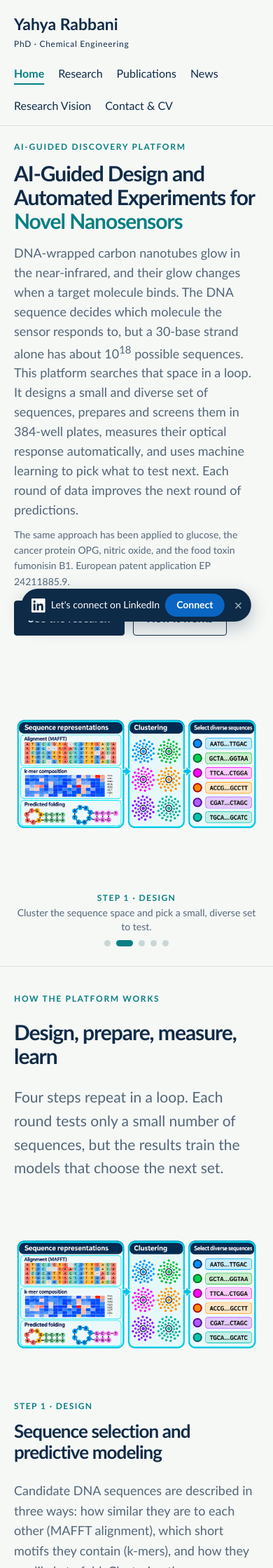
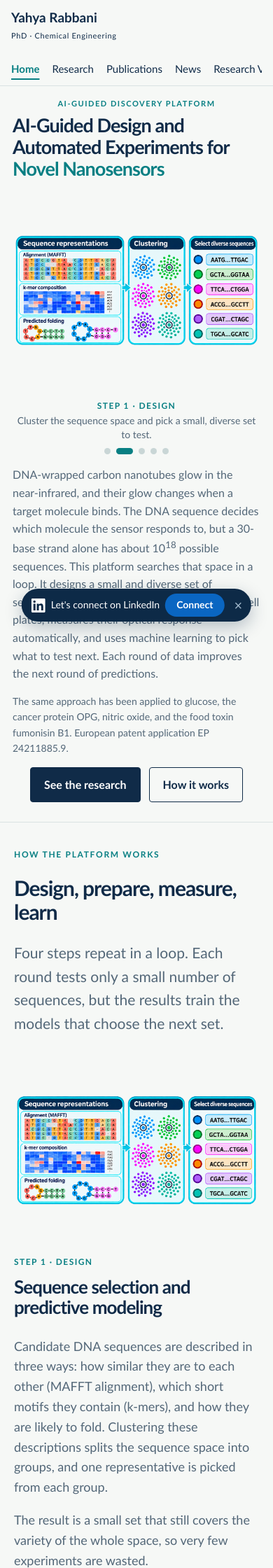
Before and after one commit to YahyaRabbani20/YahyaRabbani, a Jekyll site: the page built from _pages/about.md, in a window 390 px wide. Shown: the top 2240 px of the page at 70% size. Built offline with Jekyll 4.4.1, drawn with Linux system fonts in a browser that asks for light colours.

Commit message:
Mobile: home slideshow on first screen, compact header

```diff
--- a/assets/css/portfolio.css
+++ b/assets/css/portfolio.css
@@ -241,3 +241,22 @@ body{padding-bottom:84px}
 /* Contact photo: square, uncropped */
 .contact-wrap .contact-photo{width:280px;height:auto;border-radius:10px;object-fit:contain;border:0;box-shadow:0 8px 24px rgba(16,43,72,.12)}
 @media(max-width:900px){.contact-wrap .contact-photo{width:200px;height:auto}}
+
+/* ===== Mobile home: title, then live slideshow, then text ===== */
+@media(max-width:760px){
+.header{padding:10px 16px 8px!important;gap:4px!important;flex-wrap:wrap}
+.header .brand{font-size:19px}
+.header .brand span{font-size:11px;margin-top:2px}
+.header nav{display:flex;flex-wrap:nowrap!important;overflow-x:auto;-webkit-overflow-scrolling:touch;gap:18px!important;width:100%;padding:6px 0 4px;scrollbar-width:none}
+.header nav::-webkit-scrollbar{display:none}
+.header nav a{white-space:nowrap;font-size:15px;flex:0 0 auto}
+.hero.live{display:flex!important;flex-direction:column;padding:16px 18px 28px!important;gap:0!important}
+.hero.live>div:first-child{display:contents}
+.hero.live .eyebrow{order:1;margin:0 0 6px;font-size:11px;text-align:left}
+.hero.live h1{order:2;font-size:27px!important;line-height:1.15;margin:0 0 14px}
+.hero.live #hero-show{order:3;margin:0 0 16px;width:100%}
+.hero.live .hero-stage{aspect-ratio:1/0.82;max-height:none;width:100%}
+.hero.live .lead{order:4;font-size:16px!important;line-height:1.6}
+.hero.live .note{order:5;font-size:14px}
+.hero.live .buttons{order:6}
+}
```
